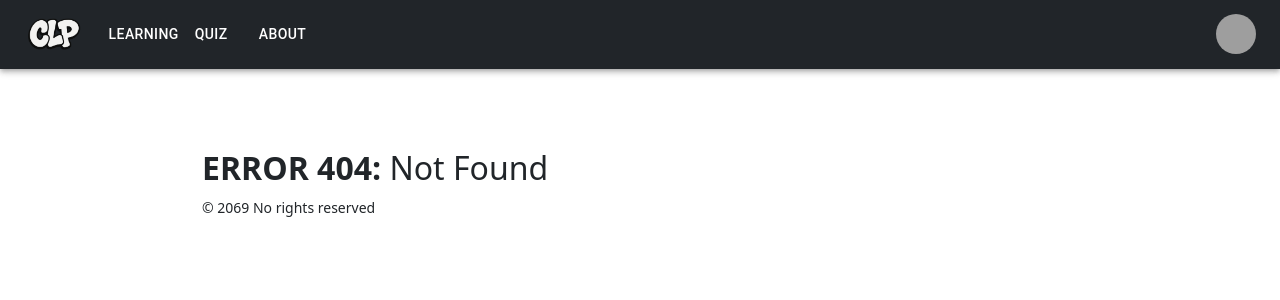
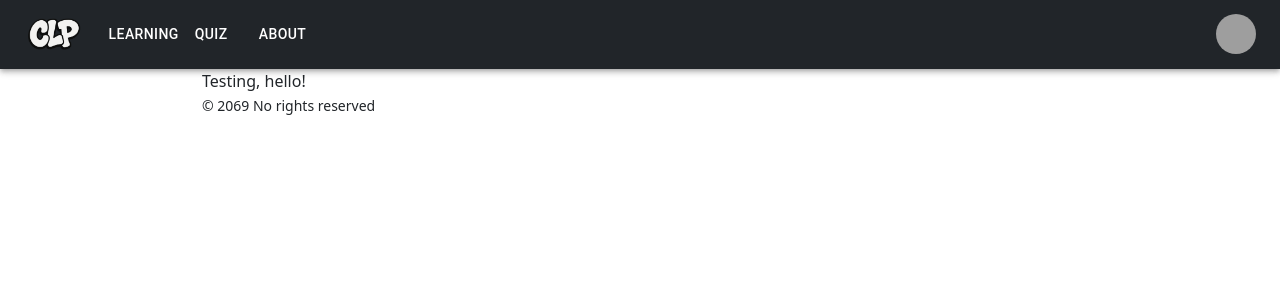
Before and after one commit to paulcostanza/client-learning-protocol, a React (Vite) app: page /#/cybersecurity in a window 1280 px wide. Before the commit this address had no page. Shown: the top 300 px of the page. Built offline with nearby package versions, Linux system fonts and the light colour scheme; grey boxes are pictures that could not be loaded.

Commit message:
added a cybersecurity section

```diff
--- a/src/App.jsx
+++ b/src/App.jsx
@@ -3,7 +3,6 @@ import Intro from './pages/intro/Intro'
 import Python from './pages/python/Python'
 import Java from './pages/java/Java'
 import React from './pages/react/React'
-// import FlashCards from './pages/flash-cards/FlashCards'
 import Quiz from './pages/quiz/Quiz'
 import QuizList from './pages/quiz/QuizList'
 import About from './pages/about/About'
@@ -12,6 +11,7 @@ import C from './pages/C/C'
 import CSharp from './pages/cSharp/CSharp'
 import Layout from './components/Layout'
 import Redis from './pages/redis/Redis'
+import CyberSecurity from './pages/cybersecurity/CyberSecurity'
 import {
   // BrowserRouter, replace this for HashRouter after setting up a backend server
   HashRouter,
@@ -30,13 +30,13 @@ function App() {
             <Route index element={<Home />} />
             <Route path='/home' element={<Home />} />
             <Route path='/intro' element={<Intro />} />
+            <Route path='/cybersecurity' element={<CyberSecurity />} />
             <Route path='/python' element={<Python />} />
             <Route path='/java' element={<Java />} />
             <Route path='/c' element={<C />} />
             <Route path='/csharp' element={<CSharp />} />
             <Route path='/react' element={<React />} />
             <Route path='/redis' element={<Redis />} />
-            {/* <Route path='/flashcards' element={<FlashCards />} /> */}
             <Route path='/quiz' element={<QuizList />} />
             <Route path='/quiz/:quizId' element={<Quiz />} />
             <Route path='/about' element={<About />} />
--- a/src/components/NavBar.jsx
+++ b/src/components/NavBar.jsx
@@ -21,6 +21,7 @@ const settings = ['Login - Coming 2026']
 
 const learningSections = [
     { label: "Introduction to Computers", href: "/intro" },
+    { label: "CyberSecurity", href: "/cybersecurity" },
     { label: "Java", href: "/java" },
     { label: "Python", href: "/python" },
     { label: "C", href: "/c" },
--- /dev/null
+++ b/src/pages/cybersecurity/CyberSecurity.jsx
@@ -0,0 +1,10 @@
+export default function CyberSecurity() {
+    return (
+        <main>
+            <div className="container">
+                Testing, hello!
+            </div>
+        </main>
+
+    )
+}
```
Also changed, not shown: src/pages/cybersecurity/todo.md (+1 -1 lines).
